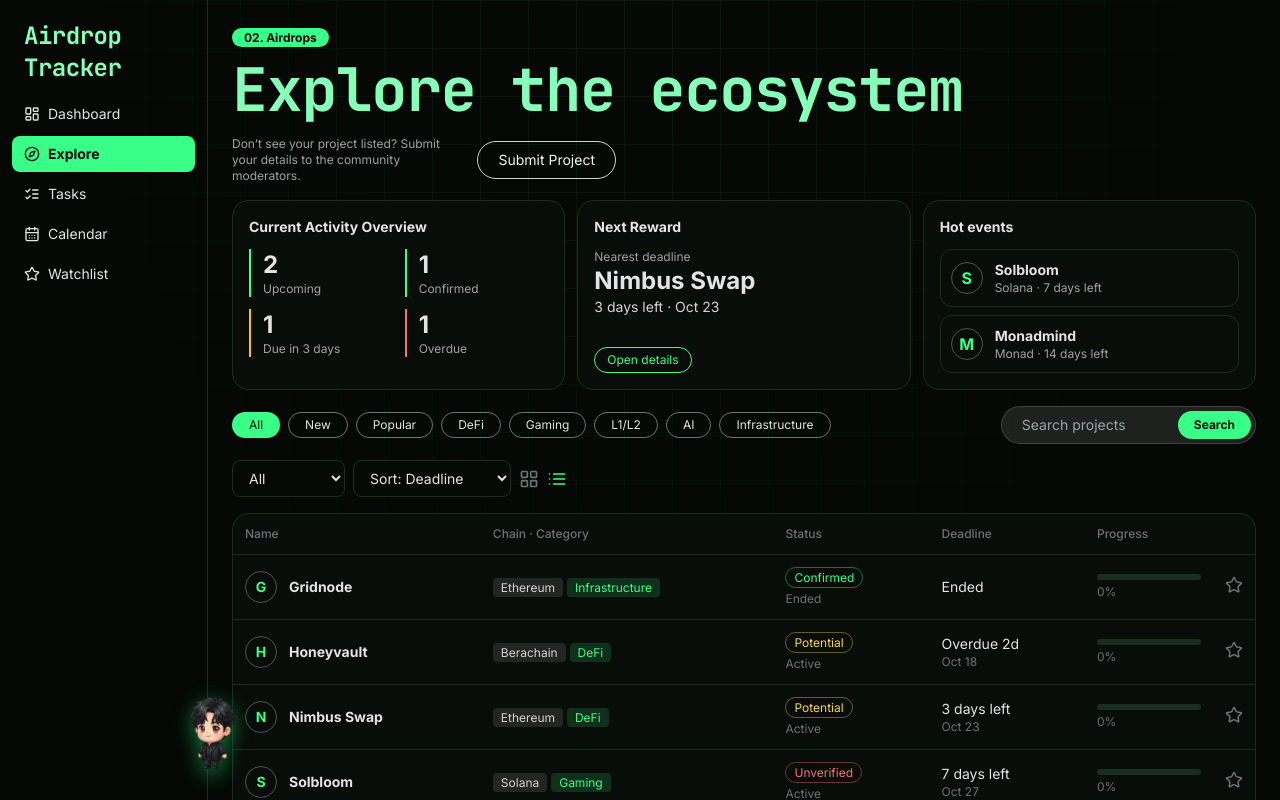
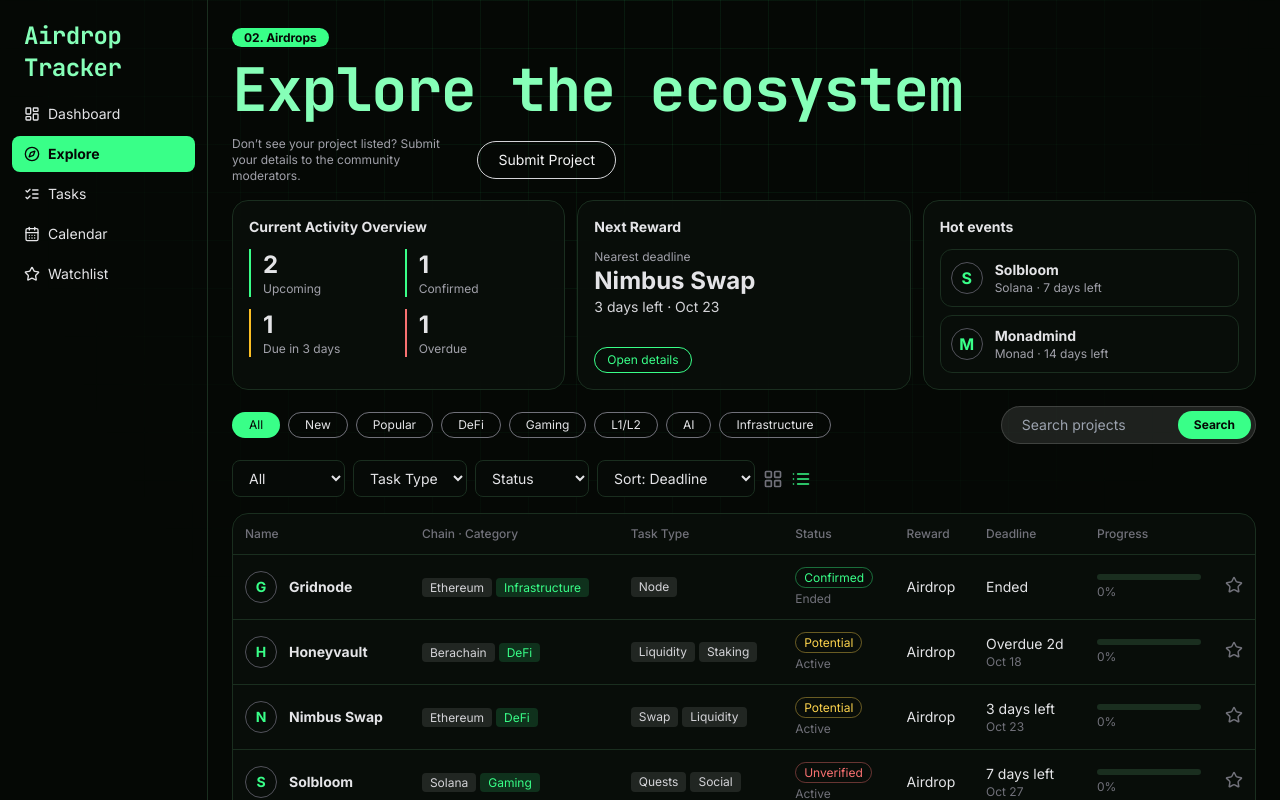
Before and after one commit to ahmad-choirudin/airdrop-tracker, a React (Vite) app: page / in a window 1280 px wide. Both pictures are taken after a click on the button "Explore". Shown: the top 800 px of the page. Built offline with nearby package versions, Linux system fonts and the light colour scheme.

Commit message:
Add task type/status filters and reward column

```diff
--- a/src/App.jsx
+++ b/src/App.jsx
@@ -49,8 +49,8 @@ function Mascot(){
 }
 export default function App(){
   const [view,setView]=useState('dash'),[open,setOpen]=useState(null),[mode,setMode]=useState('list'),[mo,setMo]=useState(0)
-  const [tab,setTab]=useState('all'),[vw,setVw]=useState('all'),[col,setCol]=useState('todo'),[pf,setPf]=useState(''),[tg,setTg]=useState(''),[tq,setTq]=useState(''),[nt,setNt]=useState(false),[sub,setSub]=useState(false),[hov,setHov]=useState(null)
-  const [q,setQ]=useState(''),[chain,setChain]=useState('All'),[cat,setCat]=useState('All'),[sort,setSort]=useState('dl')
+  const [tab,setTab]=useState('all'),[vw,setVw]=useState('all'),[col,setCol]=useState('todo'),[pj,setPj]=useState(''),[pf,setPf]=useState(''),[tg,setTg]=useState(''),[tq,setTq]=useState(''),[nt,setNt]=useState(false),[sub,setSub]=useState(false),[hov,setHov]=useState(null)
+  const [q,setQ]=useState(''),[chain,setChain]=useState('All'),[cat,setCat]=useState('All'),[sort,setSort]=useState('dl'),[tk,setTk]=useState(''),[st,setSt]=useState('All')
   const [tasks,setTasks]=useLS('at-tasks2',{}),[w,setW]=useLS('at-watch',{}),[log,setLog]=useLS('at-log',[])
   const getT=id=>tasks[id]||DEF.map(t=>({t,s:'todo'}))
   const pct=id=>{const a=getT(id);return Math.round(a.filter(x=>x.s==='done').length/a.length*100)}
@@ -60,9 +60,10 @@ export default function App(){
   const addT=(p,t)=>{if(!t.trim())return;setT(p.id,a=>[...a,{t:t.trim(),s:'todo'}]);note(`New task in ${p.n}: ${t.trim()}`,'add')}
   const setWp=(id,patch)=>setW(s=>({...s,[id]:{...(s[id]||{}),...patch}}))
   const prio=p=>w[p.id]?.prio||'Medium'
+  const taskTypes=[...new Set(data.flatMap(p=>(p.task||'').split(', ').filter(Boolean)))]
   const chains=['All',...new Set(data.map(p=>p.c))],cats=['All',...new Set(data.map(p=>p.k))]
 
-  const list=data.filter(p=>p.n.toLowerCase().includes(q.toLowerCase())&&(chain==='All'||p.c===chain)&&(cat==='All'||(cat==='New'?p.ad>-7:cat==='Popular'?p.i==='Confirmed':p.k===cat)))
+  const list=data.filter(p=>p.n.toLowerCase().includes(q.toLowerCase())&&(chain==='All'||p.c===chain)&&(cat==='All'||(cat==='New'?p.ad>-7:cat==='Popular'?p.i==='Confirmed':p.k===cat))&&(!tk||(p.task||'').split(', ').includes(tk))&&(st==='All'||p.s===st))
     .sort((a,b)=>sort==='dl'?a.dl-b.dl:sort==='ad'?b.ad-a.ad:PR[prio(a)]-PR[prio(b)])
   const live=data.filter(p=>p.s!=='Ended').sort((a,b)=>a.dl-b.dl)
   const allT=data.flatMap(p=>getT(p.id)),done=allT.filter(x=>x.s==='done').length,total=Math.round(done/allT.length*100)
@@ -70,7 +71,7 @@ export default function App(){
   const board=data.flatMap(d=>getT(d.id).map((x,i)=>({...x,p:d,i}))).map((x,n)=>({...x,id:'T-'+String(n+1).padStart(3,'0')}))
   const cnt=k=>board.filter(x=>x.p.s!=='Ended'&&(k==='all'||x.s===k)).length
   const tags=[...new Set(data.flatMap(d=>[d.c,d.k]))]
-  const vis=board.filter(x=>(vw==='archived'?x.p.s==='Ended':x.p.s!=='Ended'&&(vw==='all'||x.s===vw))&&(!pf||prio(x.p)===pf)&&(!tg||x.p.c===tg||x.p.k===tg)&&x.t.toLowerCase().includes(tq.toLowerCase()))
+  const vis=board.filter(x=>(vw==='archived'?x.p.s==='Ended':x.p.s!=='Ended'&&(vw==='all'||x.s===vw))&&(!pf||prio(x.p)===pf)&&(!pj||x.p.id===+pj)&&(!tg||x.p.c===tg||x.p.k===tg)&&x.t.toLowerCase().includes(tq.toLowerCase()))
   const pts=live.map((d,i)=>[40+i*(520/Math.max(live.length-1,1)),170-pct(d.id)*1.4])
   const path=pts.map((a,i)=>(i?'L':'M')+a[0]+' '+a[1]).join(' ')
   const p=data.find(x=>x.id===open)
@@ -98,12 +99,12 @@ export default function App(){
   const first=new Date(t0().getFullYear(),t0().getMonth()+mo,1),pad=first.getDay(),dim=new Date(first.getFullYear(),first.getMonth()+1,0).getDate()
   return(
   <div className="min-h-screen md:flex">
-    <Mascot/>
+
     <nav className="md:w-52 md:min-h-screen border-b md:border-b-0 md:border-r border-line p-3 flex md:flex-col gap-1 overflow-x-auto noscroll">
       <div className="serif holo-text px-3 py-2 hidden md:block text-2xl">Airdrop Tracker</div>
       {NAV.map(([k,l,I])=><button key={k} onClick={()=>setView(k)} className={`flex items-center gap-2 px-3 py-2 rounded-lg text-sm whitespace-nowrap ${view===k?'bg-accent text-ink font-bold':'hover:bg-panel'}`}><I size={16}/>{l}</button>)}
     </nav>
-    <main key={view} className="flex-1 min-w-0 p-4 md:p-6 pb-28 md:pb-28 space-y-4 max-w-6xl view-in">
+    <main key={view} className="flex-1 min-w-0 p-4 md:p-6 space-y-4 max-w-6xl view-in">
       {view==='dash'&&<>
         <h1 className="text-xl font-bold">Dashboard</h1>
         <div className="grid lg:grid-cols-[300px_1fr] gap-3 stagger">
@@ -176,6 +177,8 @@ export default function App(){
         </div>
         <div className="flex gap-2 items-center">
           <select value={chain} onChange={e=>setChain(e.target.value)}>{chains.map(c=><option key={c}>{c}</option>)}</select>
+          <select value={tk} onChange={e=>setTk(e.target.value)}><option value="">Task Type</option>{taskTypes.map(c=><option key={c}>{c}</option>)}</select>
+          <select value={st} onChange={e=>setSt(e.target.value)}>{['All','Active','Upcoming','Ended'].map(c=><option key={c} value={c}>{c==='All'?'Status':c}</option>)}</select>
           <select value={sort} onChange={e=>setSort(e.target.value)}><option value="dl">Sort: Deadline</option><option value="ad">Sort: Date added</option><option value="pr">Sort: Priority</option></select>
           <button aria-label="Grid" onClick={()=>setMode('grid')} className={mode==='grid'?'text-accent':'text-zinc-500'}><LayoutGrid size={20}/></button>
           <button aria-label="List" onClick={()=>setMode('list')} className={mode==='list'?'text-accent':'text-zinc-500'}><List size={20}/></button>
@@ -183,15 +186,17 @@ export default function App(){
         {mode==='grid'
   ?<div className="grid sm:grid-cols-2 xl:grid-cols-4 gap-3 stagger">{list.map(d=><Card key={d.id} p={d}/>)}</div>
   :<div className="rounded-2xl border border-line bg-panel overflow-x-auto">
-    <table className="w-full min-w-[720px] text-sm">
+    <table className="w-full min-w-[900px] text-sm">
       <thead><tr className="text-left text-xs text-zinc-500 border-b border-line">
-        <th className="p-3 font-medium">Name</th><th className="p-3 font-medium">Chain · Category</th><th className="p-3 font-medium">Status</th><th className="p-3 font-medium">Deadline</th><th className="p-3 font-medium">Progress</th><th className="p-3 w-10"></th>
+        <th className="p-3 font-medium">Name</th><th className="p-3 font-medium">Chain · Category</th><th className="p-3 font-medium">Task Type</th><th className="p-3 font-medium">Status</th><th className="p-3 font-medium">Reward</th><th className="p-3 font-medium">Deadline</th><th className="p-3 font-medium">Progress</th><th className="p-3 w-10"></th>
       </tr></thead>
       <tbody>{list.map(d=>(
         <tr key={d.id} onClick={()=>setOpen(d.id)} className="border-b border-line last:border-0 hover:bg-white/5 cursor-pointer">
           <td className="p-3"><div className="flex items-center gap-3"><span className="w-8 h-8 rounded-full border border-zinc-600 grid place-items-center font-bold text-accent shrink-0">{d.n[0]}</span><span className="font-bold">{d.n}</span></div></td>
           <td className="p-3 whitespace-nowrap"><span className="rounded bg-white/10 text-zinc-300 px-2 py-0.5 text-xs">{d.c}</span> <span className="rounded bg-accent/15 text-accent px-2 py-0.5 text-xs">{d.k}</span></td>
+          <td className="p-3"><div className="flex gap-1 flex-wrap">{(d.task||'').split(', ').filter(Boolean).map(t=><span key={t} className="rounded bg-white/10 text-zinc-300 px-2 py-0.5 text-xs">{t}</span>)}</div></td>
           <td className="p-3"><Badge i={d.i}/><div className="text-xs text-zinc-500 mt-1">{d.s}</div></td>
+          <td className="p-3 whitespace-nowrap">{d.reward}</td>
           <td className="p-3 whitespace-nowrap">{dlText(d)}<div className="text-xs text-zinc-500">{d.s!=='Ended'&&fmt(at(d.dl))}</div></td>
           <td className="p-3 w-32"><Bar v={pct(d.id)}/><div className="text-xs text-zinc-500 mt-1">{pct(d.id)}%</div></td>
           <td className="p-3" onClick={e=>e.stopPropagation()}><button aria-label="Favorite" onClick={()=>setWp(d.id,{fav:!w[d.id]?.fav})}><Star size={18} className={w[d.id]?.fav?'fill-accent text-accent':'text-zinc-500'}/></button></td>
@@ -205,6 +210,7 @@ export default function App(){
         <aside className="md:w-44 shrink-0 text-sm space-y-1 md:space-y-4 mb-3 min-w-0">
           <div className="flex md:block gap-1 overflow-x-auto items-center noscroll"><div className="text-xs text-zinc-500 md:mb-1 shrink-0 w-14 md:w-auto">Views</div>{[['all','All tasks'],['todo','todo'],['doing','doing'],['done','done'],['archived','archived']].map(([k,l])=><button key={k} onClick={()=>setVw(k)} className={`inline-flex md:flex gap-2 justify-between md:w-full px-2 py-1 rounded whitespace-nowrap shrink-0 ${vw===k?'bg-white/10 text-white':'text-zinc-400'}`}><span>{l}</span><span>{k==='archived'?board.filter(x=>x.p.s==='Ended').length:cnt(k)}</span></button>)}</div>
           <div className="flex md:block gap-1 overflow-x-auto items-center noscroll"><div className="text-xs text-zinc-500 md:mb-1 shrink-0 w-14 md:w-auto">Priority</div>{Object.keys(PC).map(k=><button key={k} onClick={()=>setPf(pf===k?'':k)} className={`inline-flex md:flex gap-2 items-center md:w-full px-2 py-1 rounded whitespace-nowrap shrink-0 ${pf===k?'bg-panel text-white':'text-zinc-400'}`}><span className={PC[k]}>●</span>{k.toLowerCase()}</button>)}</div>
+          <div className="flex md:block gap-2 items-center"><div className="text-xs text-zinc-500 md:mb-1 shrink-0 w-14 md:w-auto">Project</div><select value={pj} onChange={e=>setPj(e.target.value)} className="flex-1 md:w-full min-w-0"><option value="">All projects</option>{data.map(d=><option key={d.id} value={d.id}>{d.n}</option>)}</select></div>
           <div className="flex md:block gap-2 items-center"><div className="text-xs text-zinc-500 md:mb-1 shrink-0 w-14 md:w-auto">Tags</div><select value={tg} onChange={e=>setTg(e.target.value)} className="flex-1 md:w-full min-w-0"><option value="">All tags</option>{tags.map(k=><option key={k} value={k}>{k}</option>)}</select></div>
         </aside>
         <div className="flex-1 space-y-3 min-w-0">
--- a/src/data.json
+++ b/src/data.json
@@ -1,8 +1,8 @@
 [
-{"id": 1, "n": "Nimbus Swap", "c": "Ethereum", "k": "DeFi", "s": "Active", "i": "Potential", "deadline": "2026-10-23", "added": "2026-10-08", "verified": "2026-10-18", "w": "https://example.com/nimbus", "x": "https://x.com/example", "r": "No token announced yet. On-chain activity may count, but this is still speculative."},
-{"id": 2, "n": "Solbloom", "c": "Solana", "k": "Gaming", "s": "Active", "i": "Unverified", "deadline": "2026-10-27", "added": "2026-10-15", "verified": "2026-10-11", "w": "https://example.com/solbloom", "x": "https://x.com/example", "r": "Community claims only. No official source yet.", "f": "Many fake accounts imitate this project. Never click links from DMs."},
-{"id": 3, "n": "Starlane", "c": "Starknet", "k": "L1/L2", "s": "Upcoming", "i": "Confirmed", "deadline": "2026-11-10", "added": "2026-10-18", "verified": "2026-10-19", "w": "https://example.com/starlane", "x": "https://x.com/example", "r": "The team announced an official points program. Reward size is not announced."},
-{"id": 4, "n": "Honeyvault", "c": "Berachain", "k": "DeFi", "s": "Active", "i": "Potential", "deadline": "2026-10-18", "added": "2026-09-20", "verified": "2026-10-06", "w": "https://example.com/honeyvault", "x": "https://x.com/example", "r": "Speculative. The campaign deadline has passed."},
-{"id": 5, "n": "Monadmind", "c": "Monad", "k": "AI", "s": "Upcoming", "i": "Unverified", "deadline": "2026-11-03", "added": "2026-10-19", "verified": "2026-10-14", "w": "https://example.com/monadmind", "x": "https://x.com/example", "r": "No airdrop confirmation yet.", "f": "A fake site once asked for wallet connections. Check the official domain first."},
-{"id": 6, "n": "Gridnode", "c": "Ethereum", "k": "Infrastructure", "s": "Ended", "i": "Confirmed", "deadline": "2026-09-30", "added": "2026-08-21", "verified": "2026-09-25", "w": "https://example.com/gridnode", "x": "https://x.com/example", "r": "Claiming has closed."}
+{"id": 1, "n": "Nimbus Swap", "c": "Ethereum", "k": "DeFi", "s": "Active", "i": "Potential", "deadline": "2026-10-23", "added": "2026-10-08", "verified": "2026-10-18", "w": "https://example.com/nimbus", "x": "https://x.com/example", "r": "No token announced yet. On-chain activity may count, but this is still speculative.", "task": "Swap, Liquidity", "reward": "Airdrop"},
+{"id": 2, "n": "Solbloom", "c": "Solana", "k": "Gaming", "s": "Active", "i": "Unverified", "deadline": "2026-10-27", "added": "2026-10-15", "verified": "2026-10-11", "w": "https://example.com/solbloom", "x": "https://x.com/example", "r": "Community claims only. No official source yet.", "f": "Many fake accounts imitate this project. Never click links from DMs.", "task": "Quests, Social", "reward": "Airdrop"},
+{"id": 3, "n": "Starlane", "c": "Starknet", "k": "L1/L2", "s": "Upcoming", "i": "Confirmed", "deadline": "2026-11-10", "added": "2026-10-18", "verified": "2026-10-19", "w": "https://example.com/starlane", "x": "https://x.com/example", "r": "The team announced an official points program. Reward size is not announced.", "task": "Testnet, Bridge", "reward": "Points"},
+{"id": 4, "n": "Honeyvault", "c": "Berachain", "k": "DeFi", "s": "Active", "i": "Potential", "deadline": "2026-10-18", "added": "2026-09-20", "verified": "2026-10-06", "w": "https://example.com/honeyvault", "x": "https://x.com/example", "r": "Speculative. The campaign deadline has passed.", "task": "Liquidity, Staking", "reward": "Airdrop"},
+{"id": 5, "n": "Monadmind", "c": "Monad", "k": "AI", "s": "Upcoming", "i": "Unverified", "deadline": "2026-11-03", "added": "2026-10-19", "verified": "2026-10-14", "w": "https://example.com/monadmind", "x": "https://x.com/example", "r": "No airdrop confirmation yet.", "f": "A fake site once asked for wallet connections. Check the official domain first.", "task": "Testnet, Social", "reward": "Airdrop"},
+{"id": 6, "n": "Gridnode", "c": "Ethereum", "k": "Infrastructure", "s": "Ended", "i": "Confirmed", "deadline": "2026-09-30", "added": "2026-08-21", "verified": "2026-09-25", "w": "https://example.com/gridnode", "x": "https://x.com/example", "r": "Claiming has closed.", "task": "Node", "reward": "Airdrop"}
 ]
```
